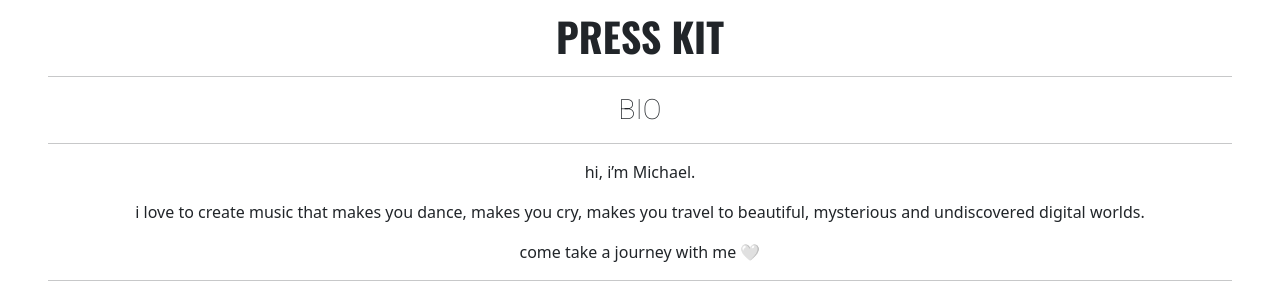
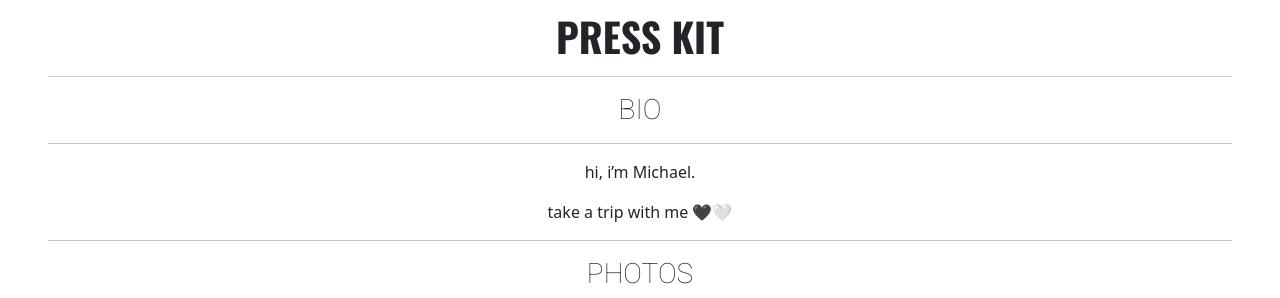
Before and after one commit to michael-lemiale/notfromparis-flask, a Flask app: page /press-kit in a window 1280 px wide. Shown: the part 164-462 px from the top of the page. Run offline with Flask 3, Linux system fonts and the light colour scheme; some libraries are stand-ins or nearby versions.

Commit message:
press kit update

```diff
--- a/templates/pressKit.html
+++ b/templates/pressKit.html
@@ -9,8 +9,7 @@
         <h3>BIO</h3>
         <hr>
         <p>hi, i’m Michael.</p>
-        <p>i love to create music that makes you dance, makes you cry, makes you travel to beautiful, mysterious and undiscovered digital worlds. </p>
-        <p>come take a journey with me 🤍</p>
+        <p>take a trip with me 🖤🤍</p>
         <hr>
         <h3>PHOTOS</h3>
         <hr>
```
